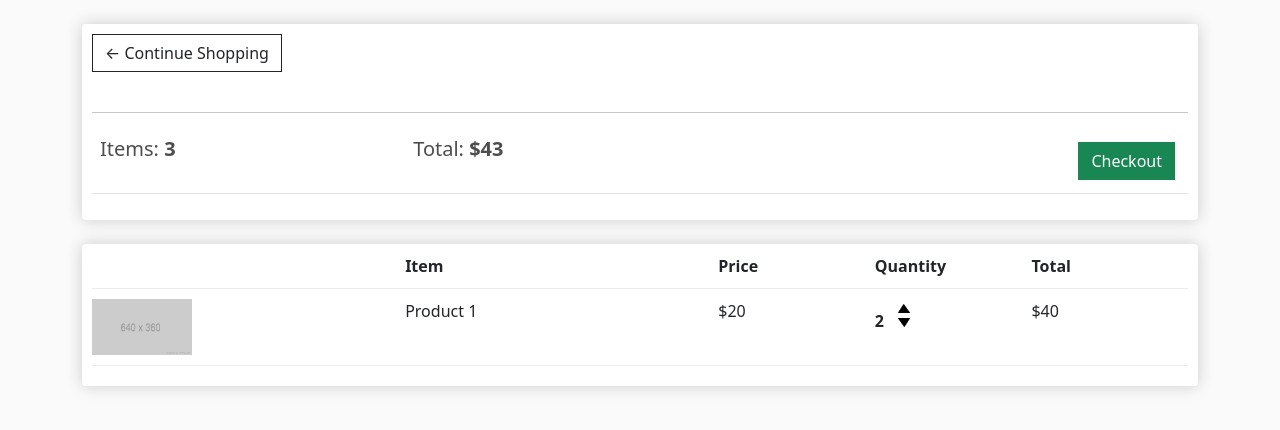
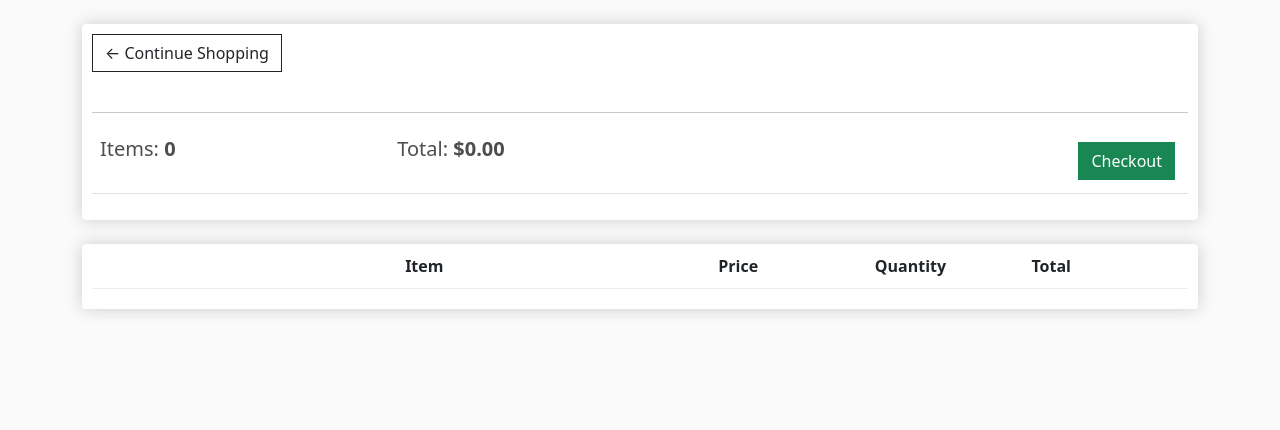
Before and after one commit to hans-huangGOAT/ecommerce, a Django app: page /cart/ in a window 1280 px wide. Shown: the part 57-487 px from the top of the page. Run offline with Django 3.2, Linux system fonts and the light colour scheme; some libraries are stand-ins or nearby versions.

Commit message:
Rendor Data in Cart Page

```diff
--- a/store/templates/store/cart.html
+++ b/store/templates/store/cart.html
@@ -12,8 +12,8 @@
                 <hr>
 
                 <table class="table">
-                    <td><h5>Items: <strong>3</strong></h5></td>
-                    <td><h5>Total: <strong>$43</strong></h5></td>
+                    <td><h5>Items: <strong>{{ order.get_cart_items }}</strong></h5></td>
+                    <td><h5>Total: <strong>${{ order.get_cart_total|floatformat:2 }}</strong></h5></td>
                     <td>
                         <a class="btn btn-success"
                            style="float: right; margin: 5px;"
@@ -32,19 +32,21 @@
                     <div style="flex: 1"><strong>Quantity</strong></div>
                     <div style="flex: 1"><strong>Total</strong></div>
                 </div>
+                {% for item in items %}
                 <div class="cart-row">
-                    <div style="flex: 2"><img class="row-image" src="{% static 'images/cart_image_placeholder.png' %}"> </div>
-                    <div style="flex: 2">Product 1</div>
-                    <div style="flex: 1">$20</div>
+                    <div style="flex: 2"><img class="row-image" src="{{item.product.imageURL}}"> </div>
+                    <div style="flex: 2">{{ item.product.name}}</div>
+                    <div style="flex: 1">{{item.product.price|floatformat:2}}</div>
                     <div style="flex: 1">
-                        <p class="quantity">2</p>
+                        <p class="quantity">{{ item.quantity }}</p>
                         <div class="quantity">
                             <img class="chg-quantity" src="{% static 'images/arrow-up.png' %}">
                             <img class="chg-quantity" src="{% static 'images/arrow-down.png' %}">
                         </div>
                     </div>
-                    <div style="flex: 1">$40</div>
+                    <div style="flex: 1">${{ item.get_total }}</div>
                 </div>
+                {% endfor %}
             </div>
         </div>
     </div>
--- a/store/templates/store/store.html
+++ b/store/templates/store/store.html
@@ -5,7 +5,7 @@
     <div class="row">
         {% for product in products %}
             <div class="col-lg-4">
-                <img class="thumbnail" src="{% static 'images/cart_image_placeholder.png' %}">
+                <img class="thumbnail" src="{{ product.imageURL }}">
                 <div class="box-element product">
                     <h6><strong>{{ product.name }}</strong></h6>
                     <hr>
--- a/store/views.py
+++ b/store/views.py
@@ -1,5 +1,6 @@
 from django.shortcuts import render
 from .models import *
+
 
 # Create your views here.
 def store(request):
@@ -11,8 +12,17 @@ def store(request):
 
 
 def cart(request):
+    if request.user.is_authenticated:
+        customer = request.user.customer
+        order, created = Order.objects.get_or_create(customer=customer, complete=False)
+        items = order.orderitem_set.all()
+    else:
+        items = []
+        order = {'get_cart_total': 0, 'get_cart_items': 0}
+
     context = {
-
+        'items': items,
+        'order': order,
     }
     return render(request, 'store/cart.html', context)
 
```
Also changed, not shown: store/models.py (+26 -1 lines), db.sqlite3.
